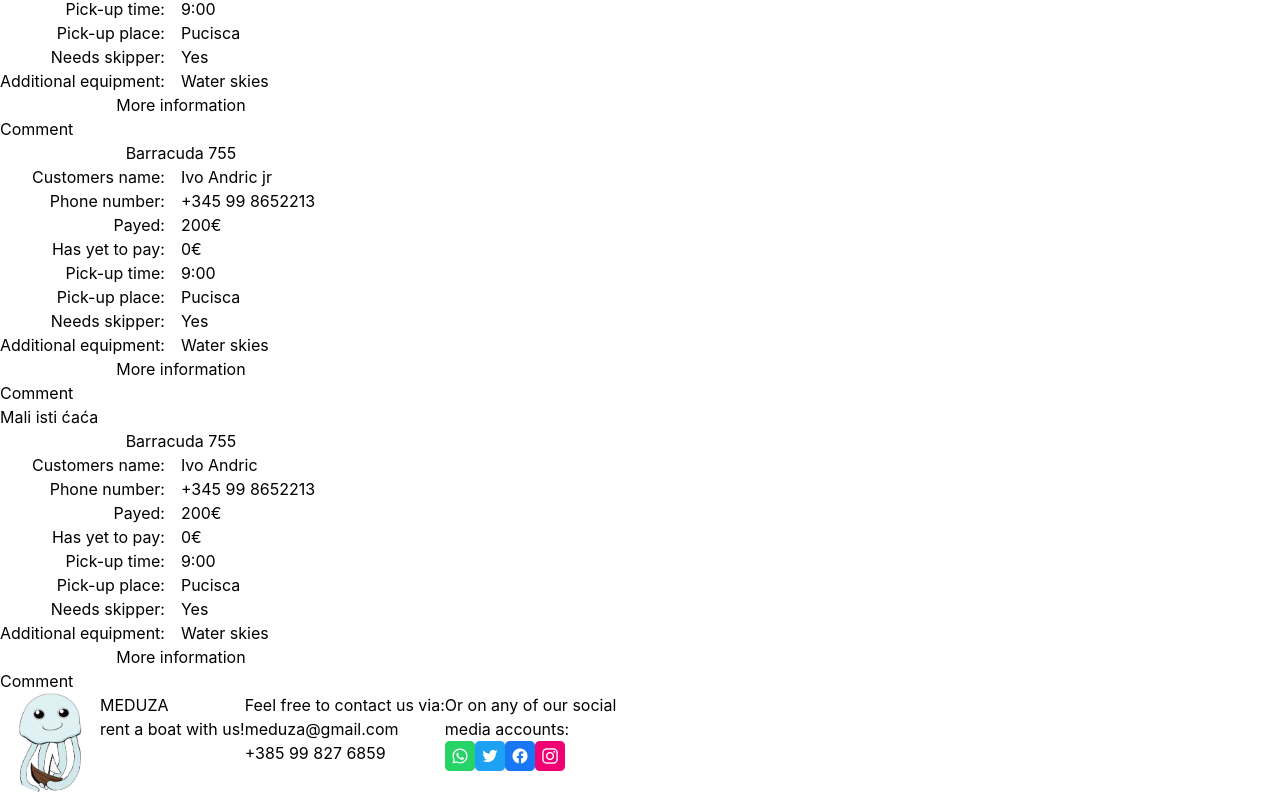
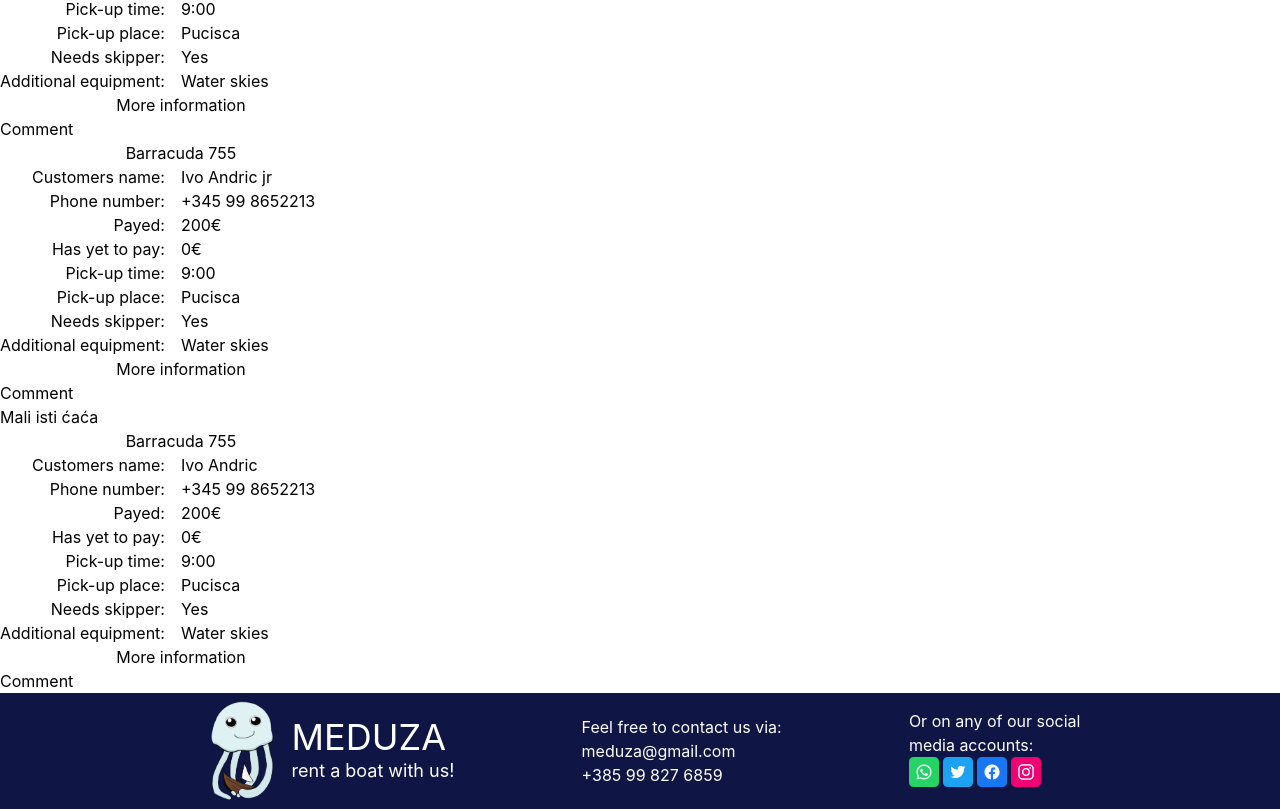
Before and after one commit to MucaMuci/HCI_lab_projekt, a Next.js app: page /home in a window 1280 px wide. Shown: the part 247-1056 px from the top of the page. Built offline with nearby package versions, Linux system fonts and the light colour scheme.

Commit message:
Gotov responzivan dizajn footera

```diff
--- a/modules/footer/footer.js
+++ b/modules/footer/footer.js
@@ -7,64 +7,74 @@ import Image from 'next/image';
 
 const Footer = () => {
     return (
-        <section>
-            <main>
-                <div className="flex flex-row">
+        <section className=' bg-hci-header'>
+            <main className=' max-w-5xl mx-auto '>
+                <div className=" flex  items-center flex-row justify-around ">
+                    <div className='hidden sm:flex items-center py-2'>
                         <Image
                             src={LogoImg}
                             width={100}
                             height={100}
                         />
                         <div>
-                        <h1>
+                            <h1 className='text-white text-4xl'>
                                 MEDUZA
                             </h1>
-                        <h2>
+                            <h2 className='text-white text-lg'>
                                 rent a boat with us!
                             </h2>
                         </div>
-                    <div>
-                        <h1>
+                    </div>
+                    <div className='flex flex-col justify-center self-start sm:self-center text-sm sm:text-base py-2'>
+                        <h1 className='text-white'>
                             Feel free to contact us via:
                         </h1>
-                        <h2>
+                        <h2 className='text-white'>
                             meduza@gmail.com
                         </h2>
-                        <h3>
+                        <h3 className='text-white'>
                             +385 99 827 6859
                         </h3>
                     </div>
-                    <div >
+                    <div className='flex flex-col  pr-2 self-start sm:self-center text-sm sm:text-base py-2'>
                         <div>
-                            <h1>
+                            <h1 className='text-white'>
                                 Or on any of our social
 
                             </h1>
-                            <h2>
+                            <h2 className='text-white'>
                                 media accounts:
                             </h2>
                         </div>
-                        <div className='flex flex-row'>
+                        <div className='flex flex-row '>
+                            <div className='pr-1'>
                                 <Image
                                     src={WhatsappImg}
                                     width={30}
                                     height={30}
                                 />
+                            </div>
+                            <div className='pr-1'>
                                 <Image
                                     src={TwitterImg}
                                     width={30}
                                     height={30}
                                 />
+                            </div>
+                            <div className='pr-1'>
                                 <Image
                                     src={FacebookImg}
                                     width={30}
                                     height={30}
                                 />
+                            </div>
+                            <div className='pr-1'>
                                 <Image
                                     src={InstagramImg}
                                     width={30}
                                     height={30}
                                 />
+                            </div>
                         </div>
                     </div>
                 </div>
```
Lines whose indentation alone changed are shown as unchanged.
